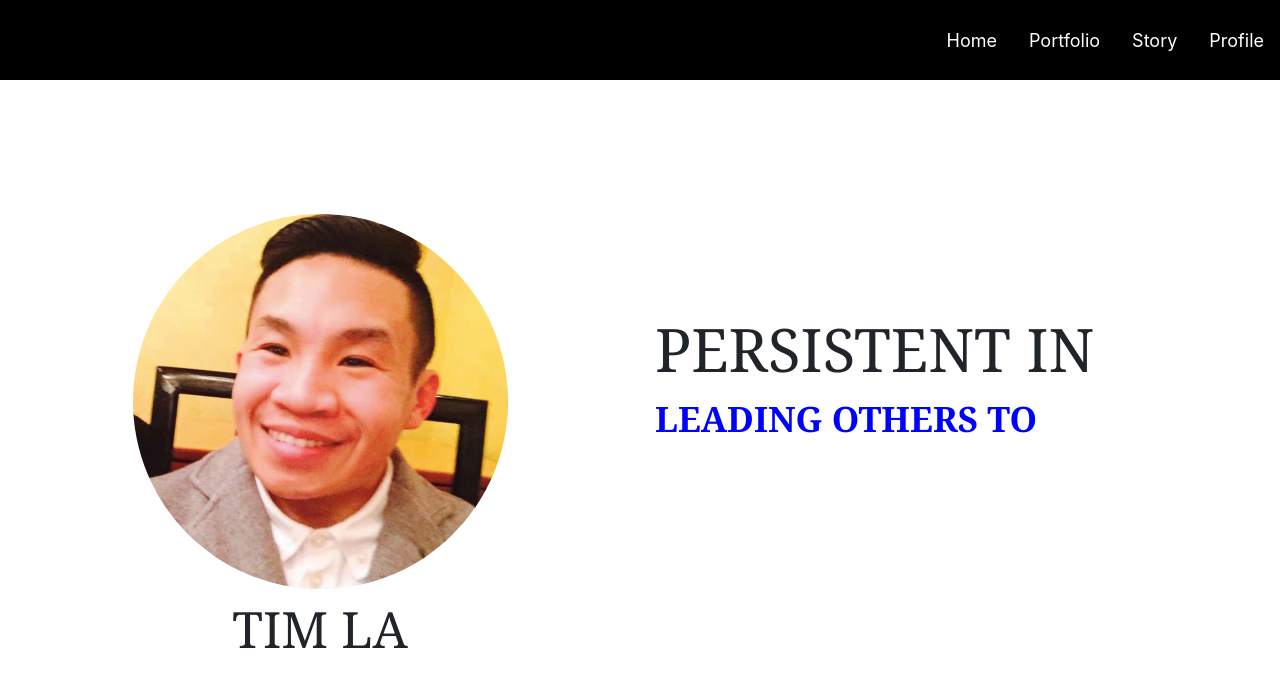
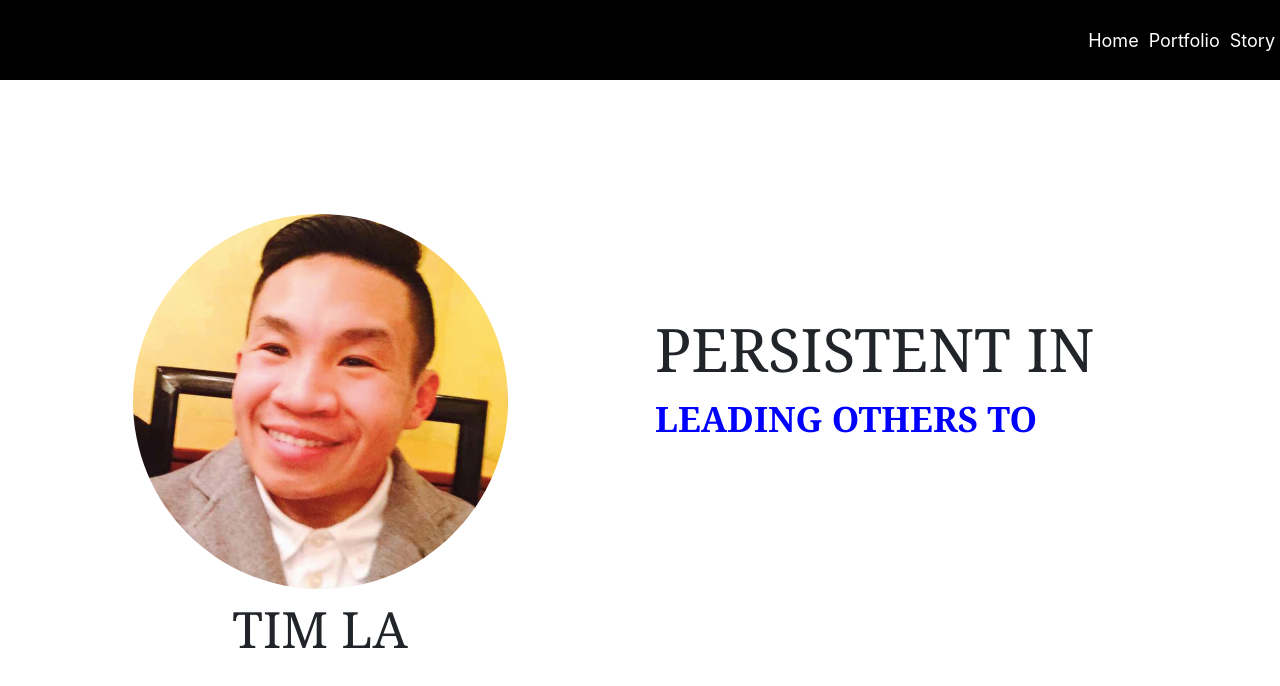
Before and after one commit to tla111/portfolio, a React (Create React App) app: page / in a window 1280 px wide. Shown: the top 686 px of the page. Built offline with nearby package versions, Linux system fonts and the light colour scheme.

Commit message:
converted back to links from react-router-dom

```diff
--- a/src/components/navigation/Navigation.js
+++ b/src/components/navigation/Navigation.js
@@ -1,30 +1,31 @@
 import React from 'react';
 import { Nav } from 'react-bootstrap';
+import { Link } from 'react-router-dom';
 import './nav.css';
 
 const Navigation = () => {
   return (
     <Nav className='justify-content-end navList' activeKey='/home'>
       <Nav.Item className='nav_item'>
-        <Nav.Link className='nav_link' href='/'>
+        <Link to='/' className='nav_link'>
           Home
-        </Nav.Link>
+        </Link>
       </Nav.Item>
       <Nav.Item className='nav_item'>
-        <Nav.Link className='nav_link' href='/work'>
+        <Link to='/work' className='nav_link'>
           Portfolio
-        </Nav.Link>
+        </Link>
       </Nav.Item>
       <Nav.Item className='nav_item'>
-        <Nav.Link className='nav_link' href='/about'>
+        <Link to='/about' className='nav_link' href='/about'>
           Story
-        </Nav.Link>
+        </Link>
       </Nav.Item>
-      <Nav.Item className='nav_item'>
-        <Nav.Link className='nav_link' href='/profile'>
+      {/* <Nav.Item className='nav_item'>
+        <Link to='/profile' className='nav_link' href='/profile'>
           Profile
-        </Nav.Link>
-      </Nav.Item>
+        </Link>
+      </Nav.Item> */}
     </Nav>
   );
 };
--- a/src/components/navigation/nav.css
+++ b/src/components/navigation/nav.css
@@ -4,6 +4,10 @@
   height: 10vh;
   display: flex;
   align-items: center;
+}
+
+.nav_item {
+  margin: 5px;
 }
 
 .nav_link,
```
